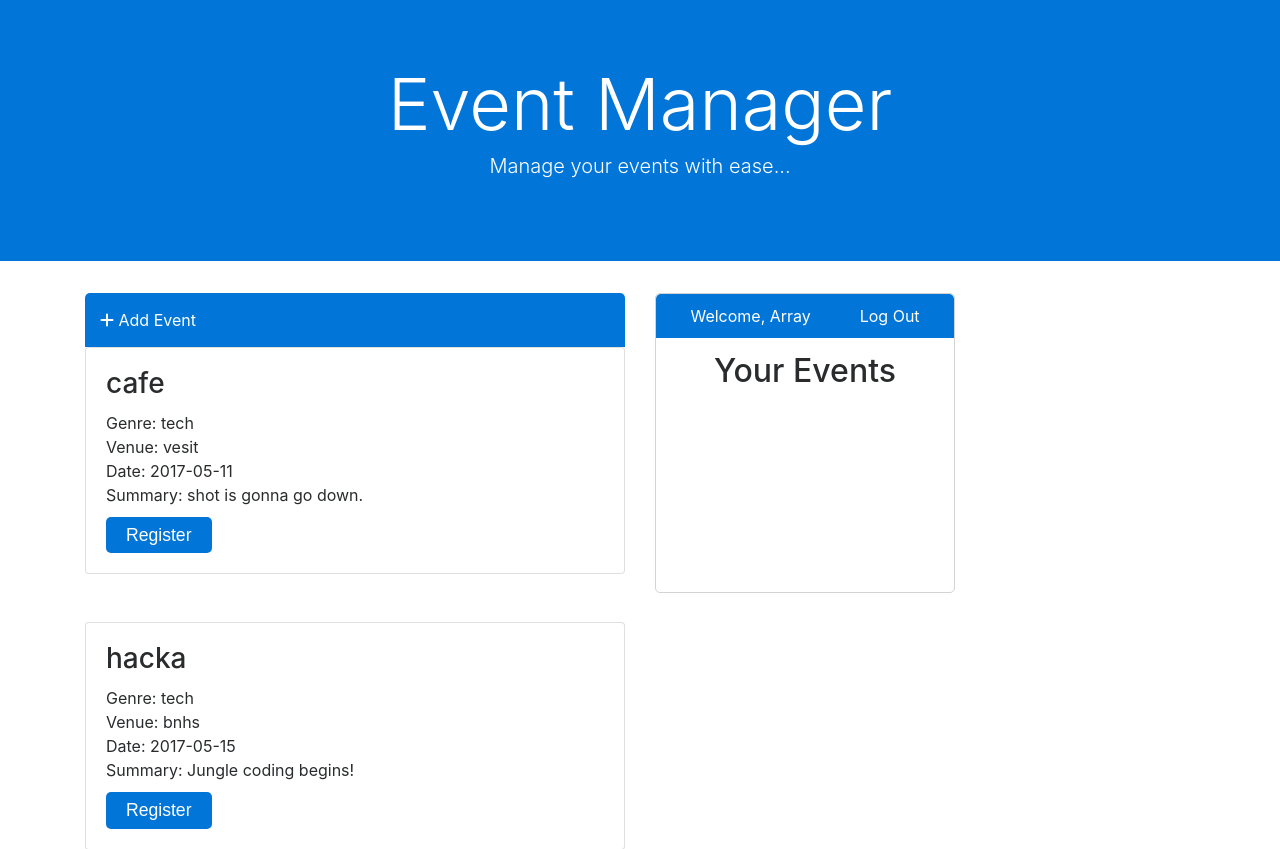
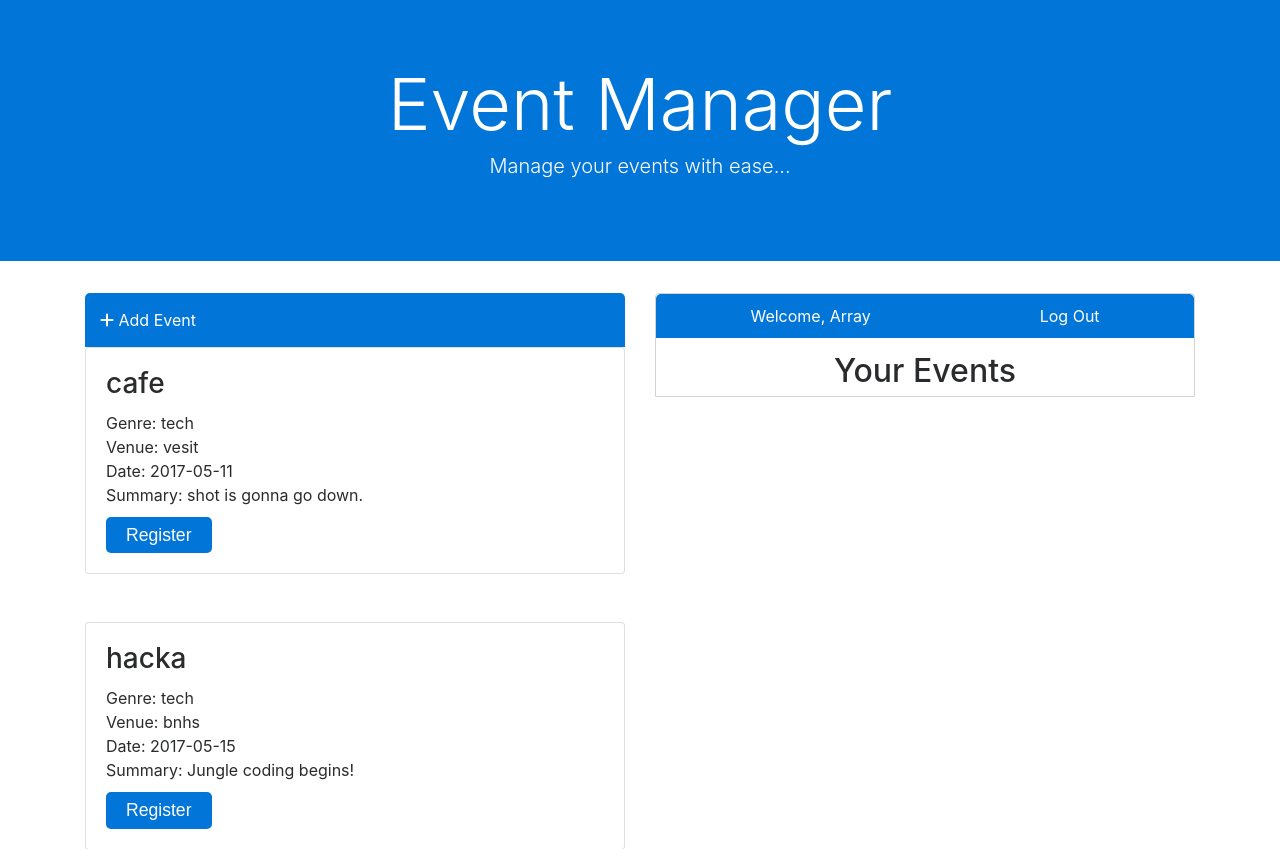
Before and after one commit to dasUtsav/event-manager-bootstrap, a PHP site: page /homePage.php in a window 1280 px wide. Shown: the top 849 px of the page. Run offline with PHP 8.4, Linux system fonts and the light colour scheme; the visitor is signed in with stand-in values (Sample User, id 1); data comes from the database, SQL or seed files in the repository; some libraries are stand-ins or nearby versions.

Commit message:
Some changes to the Bootstrap styles.

```diff
--- a/homePage.css
+++ b/homePage.css
@@ -14,12 +14,12 @@ button{
   border-radius: 5px;
 }
 
-.registered{
+/*.registered{
   height: 300px;
   width: 300px;
   border-radius: 5px;
   border: 1px solid lightgrey;
-}
+}*/
 
 .welcome{
   margin-bottom: 15px;
--- a/homePage.php
+++ b/homePage.php
@@ -84,7 +84,7 @@ else{
 </div>
 
 <div class = "col-6">
-<div class="registered">
+<div class="registered rounded-top" style="border: 1px solid lightgrey">
 
 <div class = "welcome bg-primary text-white d-flex justify-content-around"><?php echo "Welcome,  ".$_SESSION["user"]; ?>
 <a href="logOutControl.php" class="out text-white">Log Out</a>
@@ -132,8 +132,6 @@ if($result->num_rows > 0){
 </div>
 </div>
 </div>
-</div>
-
 <!-- jQuery first, then Tether, then Bootstrap JS. -->
  <script src="https://code.jquery.com/jquery-3.1.1.slim.min.js" integrity="sha384-A7FZj7v+d/sdmMqp/nOQwliLvUsJfDHW+k9Omg/a/EheAdgtzNs3hpfag6Ed950n" crossorigin="anonymous"></script>
  <script src="https://cdnjs.cloudflare.com/ajax/libs/tether/1.4.0/js/tether.min.js" integrity="sha384-DztdAPBWPRXSA/3eYEEUWrWCy7G5KFbe8fFjk5JAIxUYHKkDx6Qin1DkWx51bBrb" crossorigin="anonymous"></script>
```
